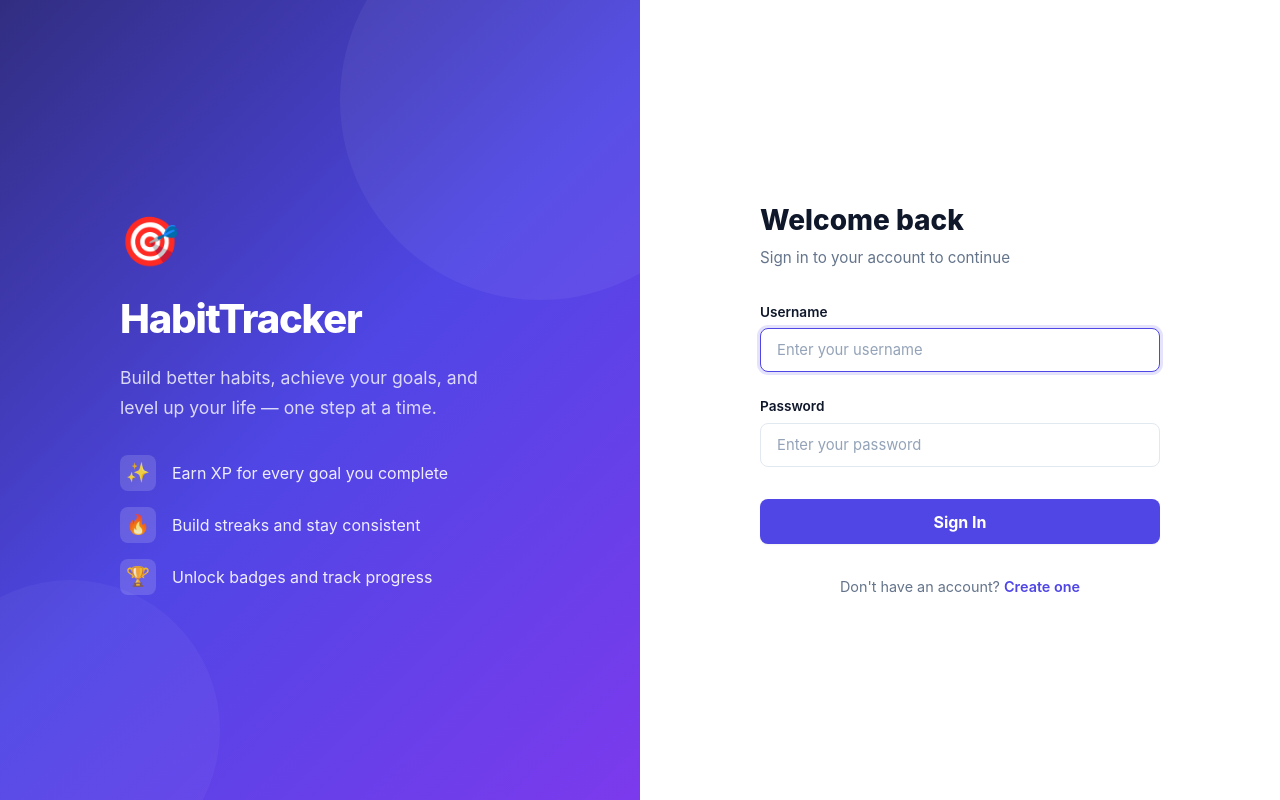
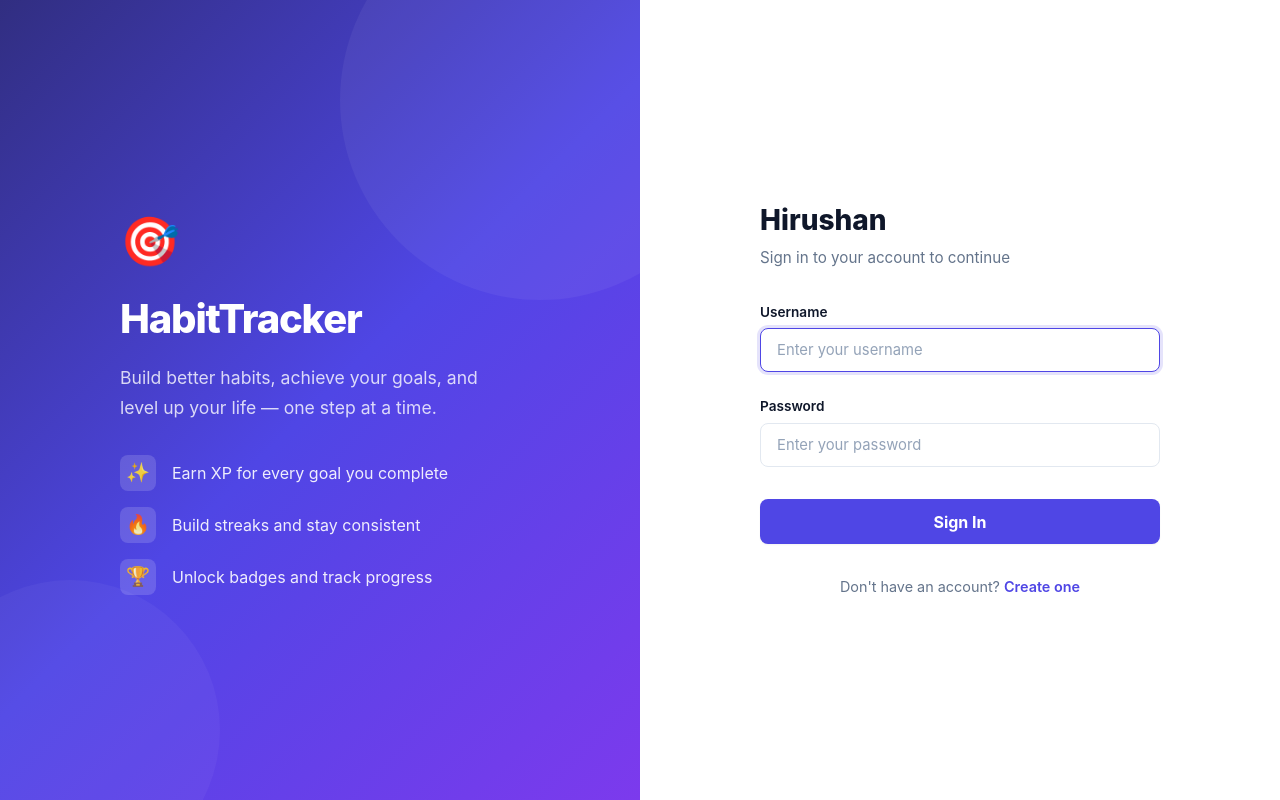
Before and after one commit to hirushan666/gamified-goal-tracker, a React (Create React App) app in the folder frontend/: page / in a window 1280 px wide. Built offline with nearby package versions, Linux system fonts and the light colour scheme.

Commit message:
troubleshoot jenkins build failure

```diff
--- a/frontend/src/pages/LoginPage.js
+++ b/frontend/src/pages/LoginPage.js
@@ -57,7 +57,7 @@ function LoginPage() {
       <div className="auth-form-section">
         <div className="auth-container">
           <div className="auth-header">
-            <h2>Welcome back</h2>
+            <h2>Hirushan</h2>
             <p className="auth-subtitle">Sign in to your account to continue</p>
           </div>
 
```
